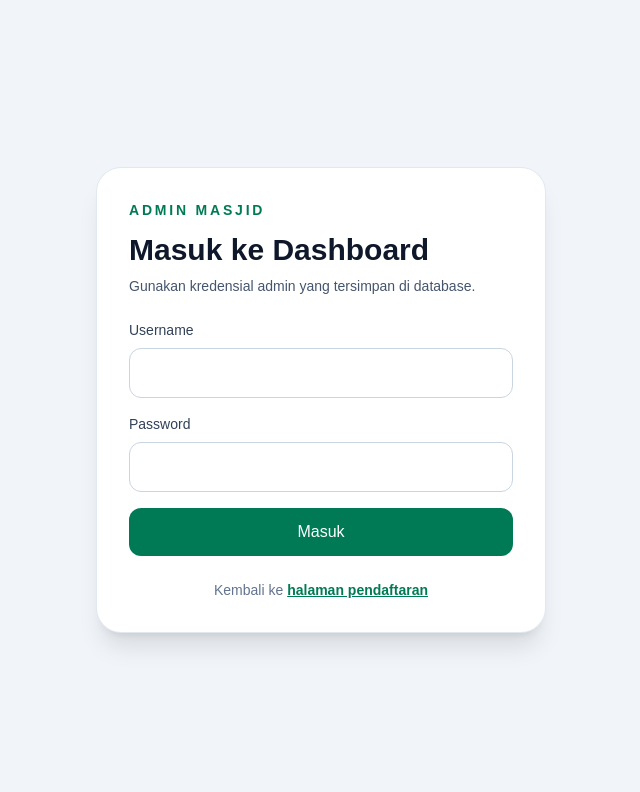
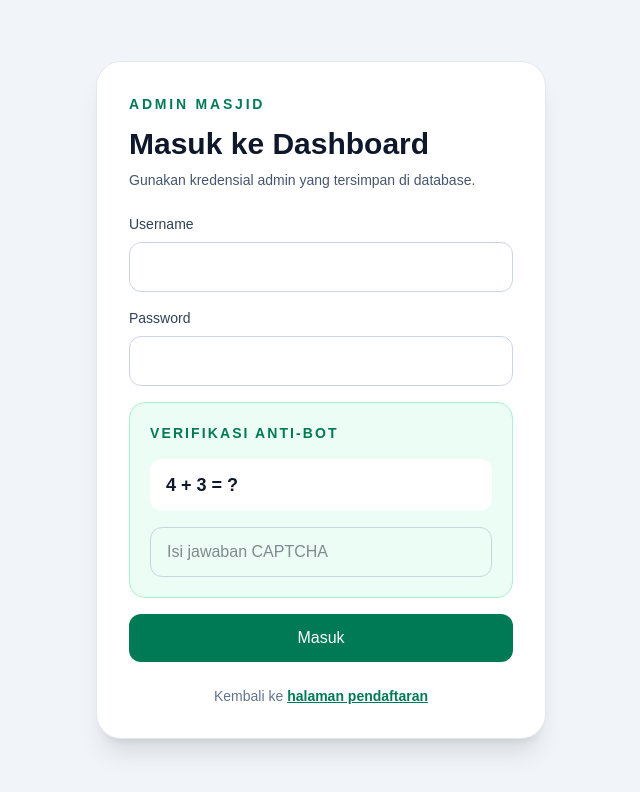
Before and after one commit to dholep/event_masjid, a Next.js app: page /admin/login in a window 1280 px wide. Shown: the top 792 px of the page, without its empty margins (319-959 px from the left). Built offline with nearby package versions, Linux system fonts and the light colour scheme; no server answers.

Commit message:
Update admin password and add captcha to login

```diff
--- a/prisma/seed.js
+++ b/prisma/seed.js
@@ -11,7 +11,7 @@ const DEFAULT_AKHWAT_GROUP_LINK = "https://chat.whatsapp.com/IVrJ2guOh8b1eynrxde
 async function main() {
   const eventName = process.env.DEFAULT_EVENT_NAME || "Kajian Akbar Masjid Pekan Ini";
   const username = process.env.ADMIN_USERNAME || "admin";
-  const password = process.env.ADMIN_PASSWORD || "admin12345";
+  const password = process.env.ADMIN_PASSWORD || "@dm1nM4sj1dAnN4B4";
   const passwordHash = await bcrypt.hash(password, 10);
 
   const existingEvent = await prisma.eventConfig.findFirst();
--- a/src/app/admin/actions.ts
+++ b/src/app/admin/actions.ts
@@ -6,24 +6,34 @@ import { createSession, clearSession, requireAdmin, validateAdminCredentials } f
 import { normalizeWhatsappNumber } from "@/lib/participants";
 import { prisma } from "@/lib/prisma";
 import { adminLoginSchema, participantSchema } from "@/lib/validation";
+import { verifyCaptcha } from "@/lib/captcha";
 
-export async function loginAdminAction(formData: FormData) {
+export async function loginAdminAction(data: {
+  username: string;
+  password: string;
+  captchaAnswer: string;
+}) {
+  const isCaptchaValid = await verifyCaptcha(data.captchaAnswer);
+  if (!isCaptchaValid) {
+    return { success: false, error: "invalid_captcha" };
+  }
+
   const parsed = adminLoginSchema.safeParse({
-    username: formData.get("username"),
-    password: formData.get("password"),
+    username: data.username,
+    password: data.password,
   });
 
   if (!parsed.success) {
-    redirect("/admin/login?error=invalid");
+    return { success: false, error: "invalid" };
   }
 
   const admin = await validateAdminCredentials(parsed.data.username, parsed.data.password);
   if (!admin) {
-    redirect("/admin/login?error=invalid");
+    return { success: false, error: "invalid" };
   }
 
   await createSession(admin.username);
-  redirect("/admin");
+  return { success: true };
 }
 
 export async function logoutAdminAction() {
--- a/src/app/admin/login/page.tsx
+++ b/src/app/admin/login/page.tsx
@@ -1,28 +1,66 @@
+"use client";
+
 import Link from "next/link";
-import { redirect } from "next/navigation";
-import { getSession } from "@/lib/auth";
+import { useRouter } from "next/navigation";
+import { useEffect, useState } from "react";
 import { loginAdminAction } from "@/app/admin/actions";
+
+type CaptchaResponse = {
+  question: string;
+  expiresAt: number;
+};
 
 function getErrorMessage(error?: string) {
   if (error === "invalid") {
     return "Username atau password tidak valid.";
   }
-
+  if (error === "invalid_captcha") {
+    return "CAPTCHA tidak valid atau sudah kedaluwarsa.";
+  }
   return null;
 }
 
-export default async function AdminLoginPage({
-  searchParams,
-}: {
-  searchParams: Promise<{ error?: string }>;
-}) {
-  const session = await getSession();
-  if (session) {
-    redirect("/admin");
+export default function AdminLoginPage() {
+  const router = useRouter();
+  const [username, setUsername] = useState("");
+  const [password, setPassword] = useState("");
+  const [captchaQuestion, setCaptchaQuestion] = useState<string | null>(null);
+  const [captchaAnswer, setCaptchaAnswer] = useState("");
+  const [isLoading, setIsLoading] = useState(false);
+  const [error, setError] = useState<string | null>(null);
+
+  async function loadCaptcha() {
+    const response = await fetch("/api/captcha", { cache: "no-store" });
+    const result = (await response.json()) as CaptchaResponse;
+    setCaptchaQuestion(result.question);
+    setCaptchaAnswer("");
   }
 
-  const { error } = await searchParams;
-  const errorMessage = getErrorMessage(error);
+  useEffect(() => {
+    loadCaptcha();
+  }, []);
+
+  async function handleSubmit(event: React.FormEvent) {
+    event.preventDefault();
+    setIsLoading(true);
+    setError(null);
+
+    try {
+      const result = await loginAdminAction({ username, password, captchaAnswer });
+
+      if (result.success) {
+        router.push("/admin");
+      } else {
+        setError(getErrorMessage(result.error));
+        await loadCaptcha();
+      }
+    } catch {
+      setError("Terjadi kesalahan, silakan coba lagi.");
+      await loadCaptcha();
+    } finally {
+      setIsLoading(false);
+    }
+  }
 
   return (
     <main className="flex min-h-screen items-center justify-center bg-slate-100 px-4 py-10">
@@ -31,25 +69,61 @@ export default async function AdminLoginPage({
         <h1 className="mt-3 text-3xl font-bold text-slate-900">Masuk ke Dashboard</h1>
         <p className="mt-2 text-sm text-slate-600">Gunakan kredensial admin yang tersimpan di database.</p>
 
-        <form action={loginAdminAction} className="mt-6 space-y-4">
+        <form className="mt-6 space-y-4" onSubmit={handleSubmit}>
           <div>
             <label className="mb-2 block text-sm font-medium text-slate-700" htmlFor="username">
               Username
             </label>
-            <input className="w-full rounded-xl border border-slate-300 px-4 py-3" id="username" name="username" required />
+            <input
+              className="w-full rounded-xl border border-slate-300 px-4 py-3 outline-none transition focus:border-emerald-500"
+              id="username"
+              name="username"
+              required
+              value={username}
+              onChange={(e) => setUsername(e.target.value)}
+            />
           </div>
 
           <div>
             <label className="mb-2 block text-sm font-medium text-slate-700" htmlFor="password">
               Password
             </label>
-            <input className="w-full rounded-xl border border-slate-300 px-4 py-3" id="password" name="password" required type="password" />
+            <input
+              className="w-full rounded-xl border border-slate-300 px-4 py-3 outline-none transition focus:border-emerald-500"
+              id="password"
+              name="password"
+              required
+              type="password"
+              value={password}
+              onChange={(e) => setPassword(e.target.value)}
+            />
           </div>
 
-          {errorMessage ? <div className="rounded-2xl border border-red-300 bg-red-50 px-4 py-3 text-sm text-red-700">{errorMessage}</div> : null}
+          {captchaQuestion ? (
+            <div className="rounded-2xl border border-emerald-200 bg-emerald-50 p-5">
+              <p className="text-sm font-semibold uppercase tracking-[0.15em] text-emerald-700">Verifikasi Anti-Bot</p>
+              <div className="mt-4 rounded-xl bg-white px-4 py-3 text-lg font-bold text-slate-900">{captchaQuestion}</div>
+              <input
+                className="mt-4 w-full rounded-xl border border-slate-300 px-4 py-3 outline-none transition focus:border-emerald-500"
+                inputMode="numeric"
+                placeholder="Isi jawaban CAPTCHA"
+                value={captchaAnswer}
+                onChange={(e) => setCaptchaAnswer(e.target.value)}
+                required
+              />
+            </div>
+          ) : null}
 
-          <button className="w-full rounded-xl bg-emerald-700 px-4 py-3 font-semibold text-white hover:bg-emerald-800" type="submit">
-            Masuk
+          {error ? (
+            <div className="rounded-2xl border border-red-300 bg-red-50 px-4 py-3 text-sm text-red-700">{error}</div>
+          ) : null}
+
+          <button
+            className="w-full rounded-xl bg-emerald-700 px-4 py-3 font-semibold text-white transition hover:bg-emerald-800 disabled:cursor-not-allowed disabled:bg-slate-400"
+            type="submit"
+            disabled={isLoading || !captchaQuestion}
+          >
+            {isLoading ? "Memproses..." : "Masuk"}
           </button>
         </form>
 
```
